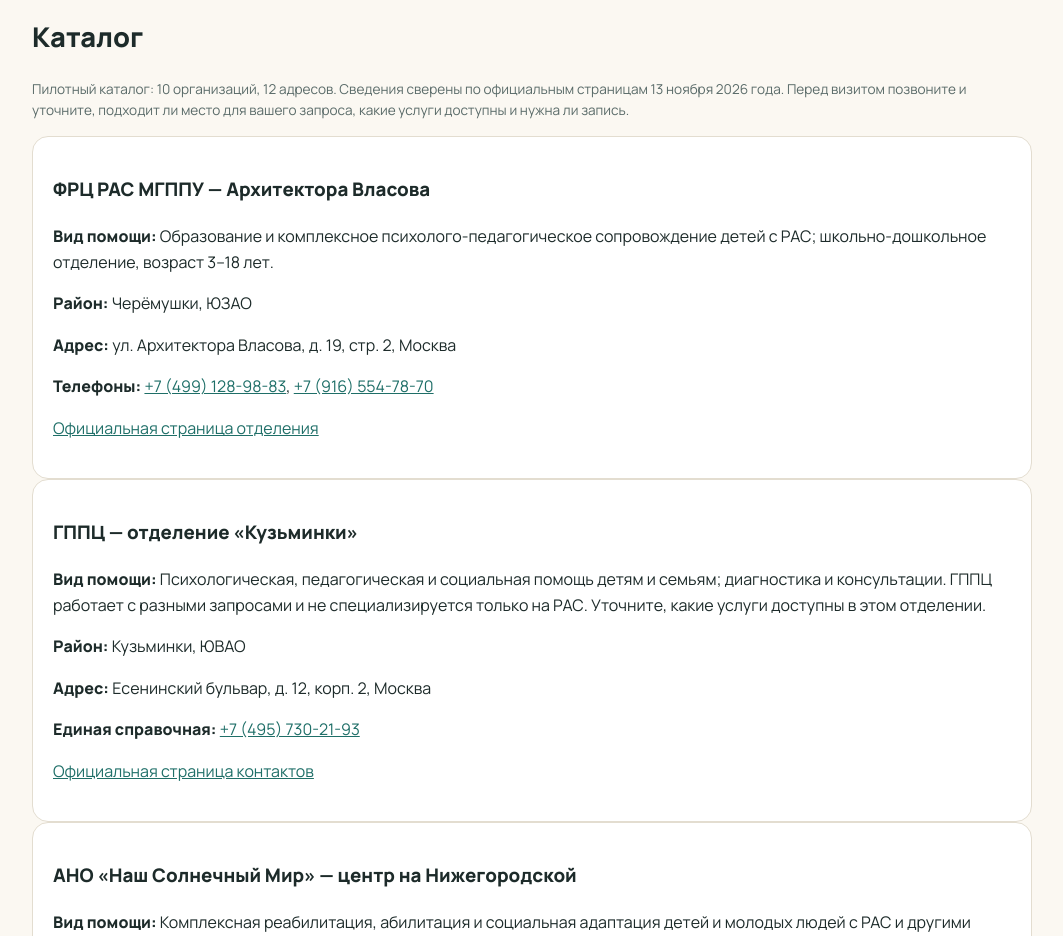
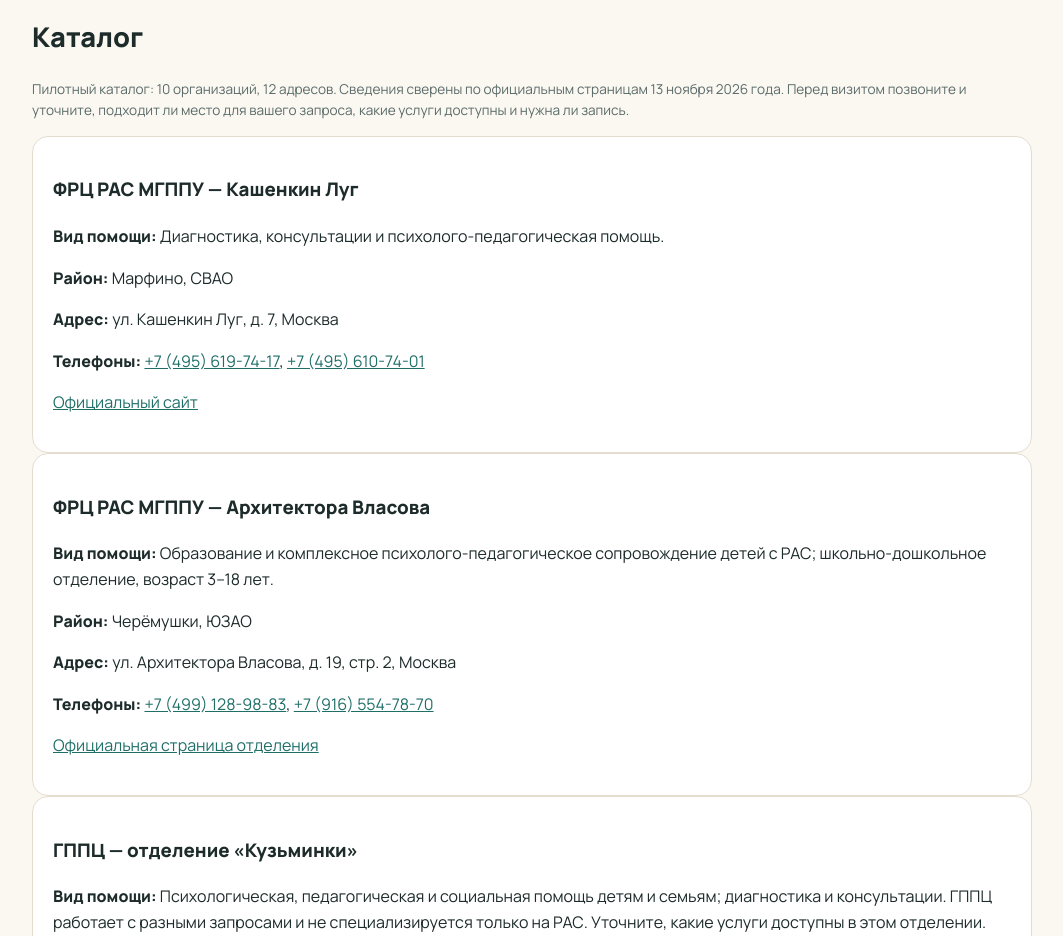
Before and after one commit to asylzhusueva/osobiy-marshrut, a plain HTML site: page index.html in a window 1280 px wide. Shown: the part 1440-2376 px from the top of the page, without its empty margins (108-1171 px from the left). Drawn offline with Linux system fonts and the light colour scheme.

Commit message:
Update index.html

```diff
--- a/index.html
+++ b/index.html
@@ -92,6 +92,15 @@ footer{border-top:1px solid var(--line);padding:28px 0;color:var(--muted);font-s
 <section id="catalog"><div class="wrap">
   <h2 data-ru="Каталог" data-en="Catalog">Каталог</h2>
 <p class="note" data-ru="Пилотный каталог: 10 организаций, 12 адресов. Сведения сверены по официальным страницам 13 ноября 2026 года. Перед визитом позвоните и уточните, подходит ли место для вашего запроса, какие услуги доступны и нужна ли запись." data-en="Pilot catalog: 10 organizations, 12 addresses. Information was checked against official pages on November 13, 2026. Call before visiting to confirm whether the location suits your needs, which services are available, and whether an appointment is required.">Пилотный каталог: 10 организаций, 12 адресов. Сведения сверены по официальным страницам 13 ноября 2026 года. Перед визитом позвоните и уточните, подходит ли место для вашего запроса, какие услуги доступны и нужна ли запись.</p>
+
+  <article class="card">
+    <h3 data-ru="ФРЦ РАС МГППУ — Кашенкин Луг" data-en="Federal Resource Center for Autism, MSUPE — Kashenkin Lug">ФРЦ РАС МГППУ — Кашенкин Луг</h3>
+    <p><strong data-ru="Вид помощи:" data-en="Support:">Вид помощи:</strong> <span data-ru="Диагностика, консультации и психолого-педагогическая помощь." data-en="Diagnostics, consultations, and psychological and educational support.">Диагностика, консультации и психолого-педагогическая помощь.</span></p>
+    <p><strong data-ru="Район:" data-en="District:">Район:</strong> <span data-ru="Марфино, СВАО" data-en="Marfino, North-Eastern Administrative District">Марфино, СВАО</span></p>
+    <p><strong data-ru="Адрес:" data-en="Address:">Адрес:</strong> <span data-ru="ул. Кашенкин Луг, д. 7, Москва" data-en="7 Kashenkin Lug Street, Moscow">ул. Кашенкин Луг, д. 7, Москва</span></p>
+    <p><strong data-ru="Телефоны:" data-en="Phone:">Телефоны:</strong> <a href="tel:+74956197417">+7 (495) 619-74-17</a>, <a href="tel:+74956107401">+7 (495) 610-74-01</a></p>
+    <p><a href="https://autism-frc.ru/" target="_blank" rel="noopener noreferrer" data-ru="Официальный сайт" data-en="Official website">Официальный сайт</a></p>
+  </article>
 
   <article class="card">
     <h3 data-ru="ФРЦ РАС МГППУ — Архитектора Власова" data-en="Federal Resource Center for Autism, MSUPE — Architect Vlasov Street">ФРЦ РАС МГППУ — Архитектора Власова</h3>
```
